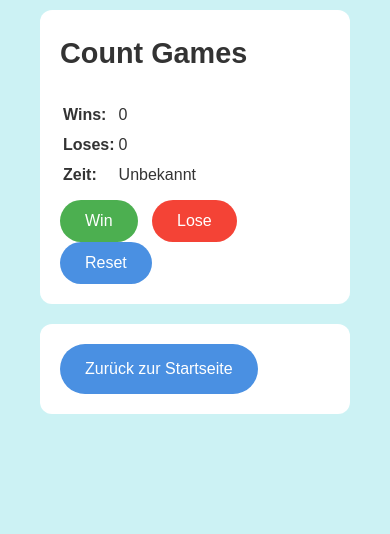
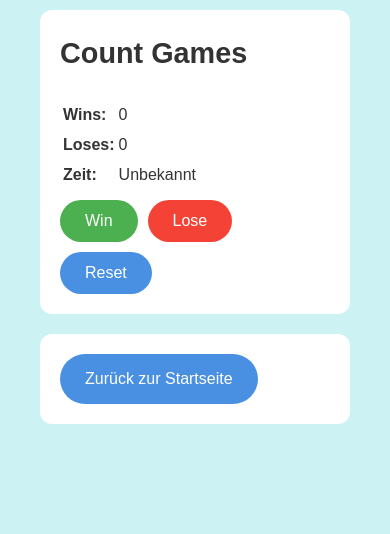
Before and after one commit to JonasZinne/Website, a Flask app: page /count_games in a window 390 px wide. Shown: the part 213-747 px from the top of the page. Run offline with Flask 3, Linux system fonts and the light colour scheme.

Commit message:
mobile fixes

```diff
--- a/static/css/styles.css
+++ b/static/css/styles.css
@@ -94,6 +94,13 @@ main {
     flex-wrap: wrap;
 }
 
+/* Flex Items */
+.flex-items {
+    display: flex;
+    gap: 10px;
+    flex-wrap: wrap;
+}
+
 /* Canvas */
 canvas {
     background: #ccf2f4;
@@ -175,6 +182,12 @@ input:focus, select:focus {
     display: grid;
     grid-template-columns: repeat(auto-fit, minmax(270px, 1fr));
     gap: 20px;
+}
+
+@media (max-width: 400px) {
+    .veto-grid {
+        grid-template-columns: repeat(auto-fit, minmax(150px, 1fr));
+    }
 }
 
 .veto-grid > table {
--- a/templates/count_games.html
+++ b/templates/count_games.html
@@ -23,7 +23,7 @@
             </table>
         </div>
 
-        <form method="POST" class="button-form">
+        <form method="POST" class="flex-items">
             <button type="submit" name="win" class="win-btn">Win</button>
             <button type="submit" name="lose" class="lose-btn">Lose</button>
             <button type="submit" name="reset" class="reset-btn">Reset</button>
@@ -33,12 +33,10 @@
     <style>
         .win-btn {
             background-color: #4CAF50;
-            margin-right: 10px;
         }
 
         .lose-btn {
             background-color: #f44336;
-            margin-right: 10px;
         }
 
         .win-btn:hover {
--- a/templates/valorant_tracker.html
+++ b/templates/valorant_tracker.html
@@ -7,7 +7,7 @@
         <h2>Valorant Tracker</h2>
 
         <form method="POST">
-            <div style="margin-bottom: 20px;">
+            <div class="flex-items" style="margin-bottom: 20px;">
                 <input type="text" id="player_name" name="player_name" class="player_name-input"
                     autocomplete="off" placeholder="Name"
                     minlength="3" maxlength="20" required
@@ -19,9 +19,7 @@
                 >
             </div>
 
-            <div>
-                <button type="submit">Daten abrufen</button>
-            </div>
+            <button type="submit">Daten abrufen</button>
         </form>
     </section>
 
```
Also changed, not shown: static/js/jump_and_run.js (+21 -0 lines).
